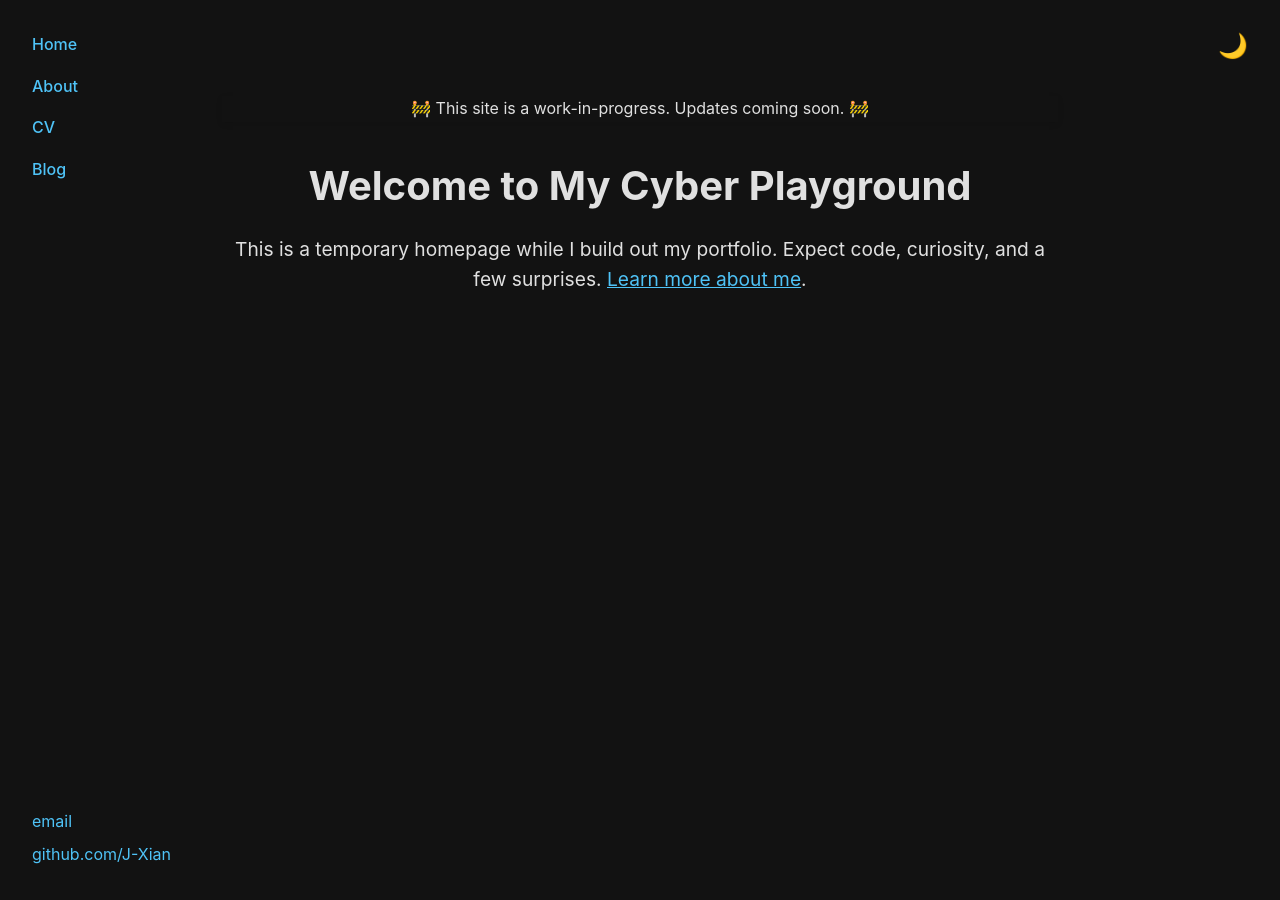
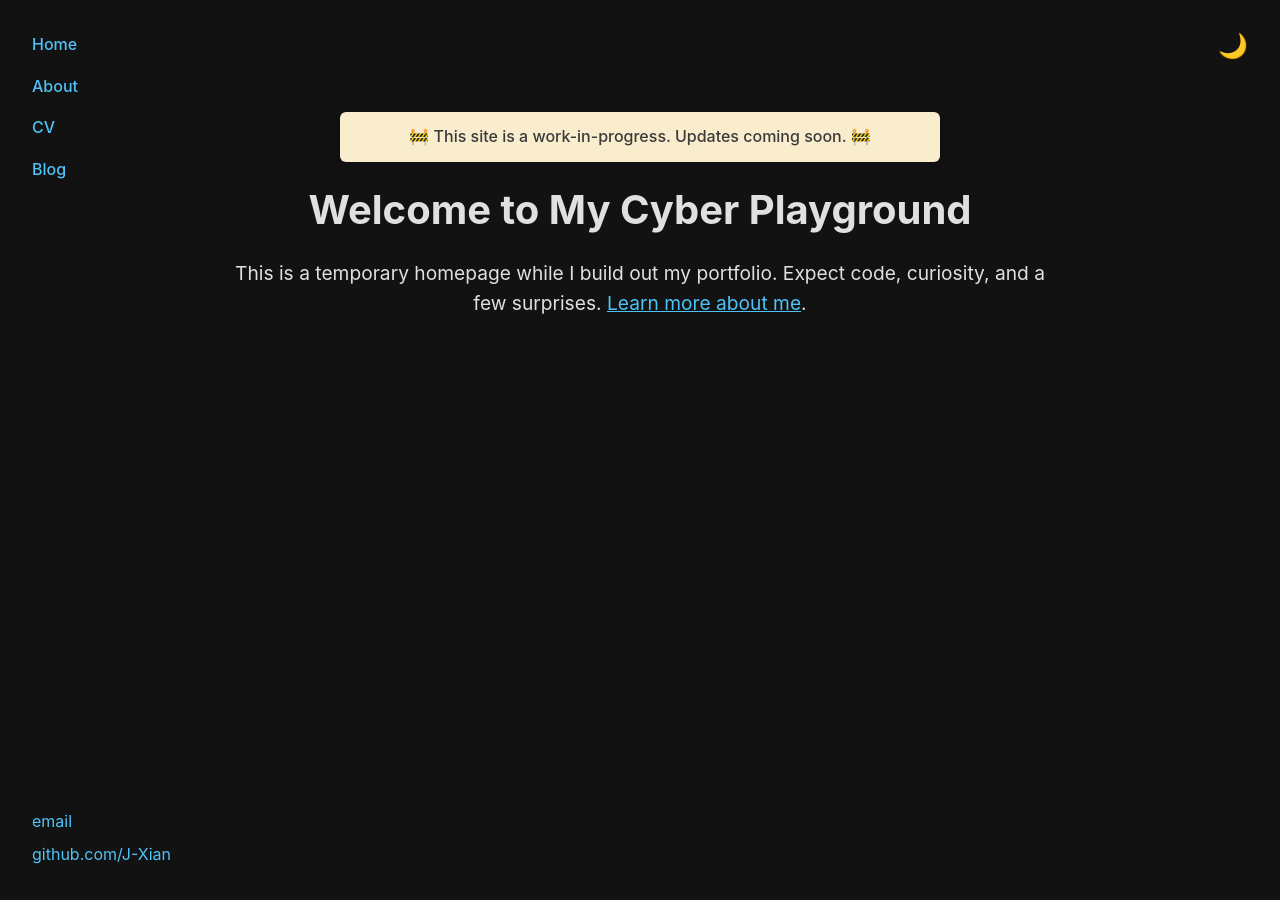
Before and after one commit to J-Xian/J-Xian.github.io, a Jekyll site: the page built from index.html, in a window 1280 px wide. Built offline with Jekyll 4.4.1, drawn with Linux system fonts in a browser that asks for light colours.

Commit message:
Update main.css

```diff
--- a/css/main.css
+++ b/css/main.css
@@ -164,11 +164,28 @@ footer a:hover {
 }
 
 .wip-banner {
-  font-size: 1rem;
-  color: var(--text-color);
-  margin-bottom: 2rem;
+  background-color: #faedcd;
+  color: #3a3a3a;
+  padding: 0.75rem 1.25rem;
+  border-radius: 6px;
+  box-shadow: 0 2px 6px rgba(0, 0, 0, 0.1);
+  font-weight: 500;
   text-align: center;
-  opacity: 0.8;
-  box-shadow: 0 2px 6px rgba(0, 0, 0, 0.1);
+  max-width: 600px;
+  margin: 1rem auto;
   transition: background-color 0.3s ease, color 0.3s ease;
 }
+
+/* Fade-in effect */
+.fade-in {
+  opacity: 0;
+  transform: translateY(10px);
+  animation: fadeInUp 0.8s ease-out forwards;
+}
+
+@keyframes fadeInUp {
+  to {
+    opacity: 1;
+    transform: translateY(0);
+  }
+}
```
